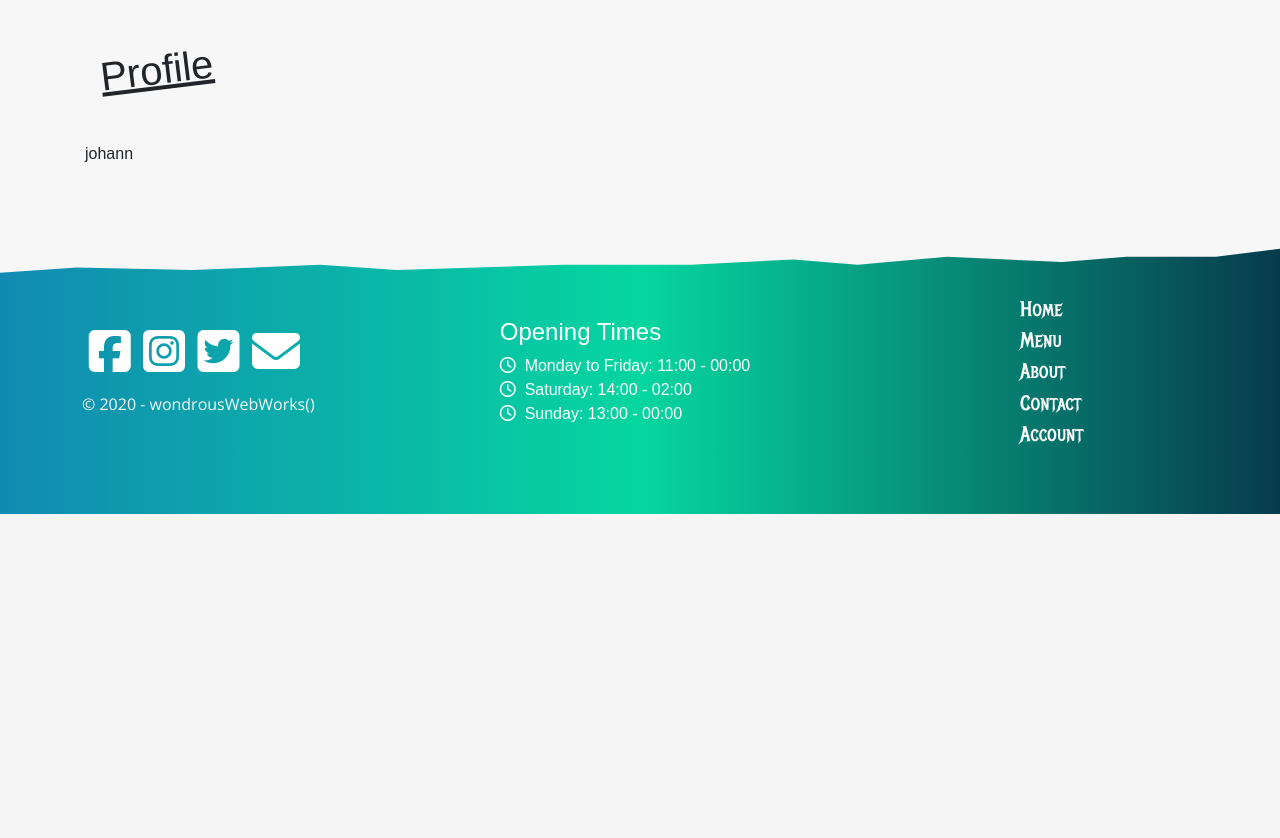
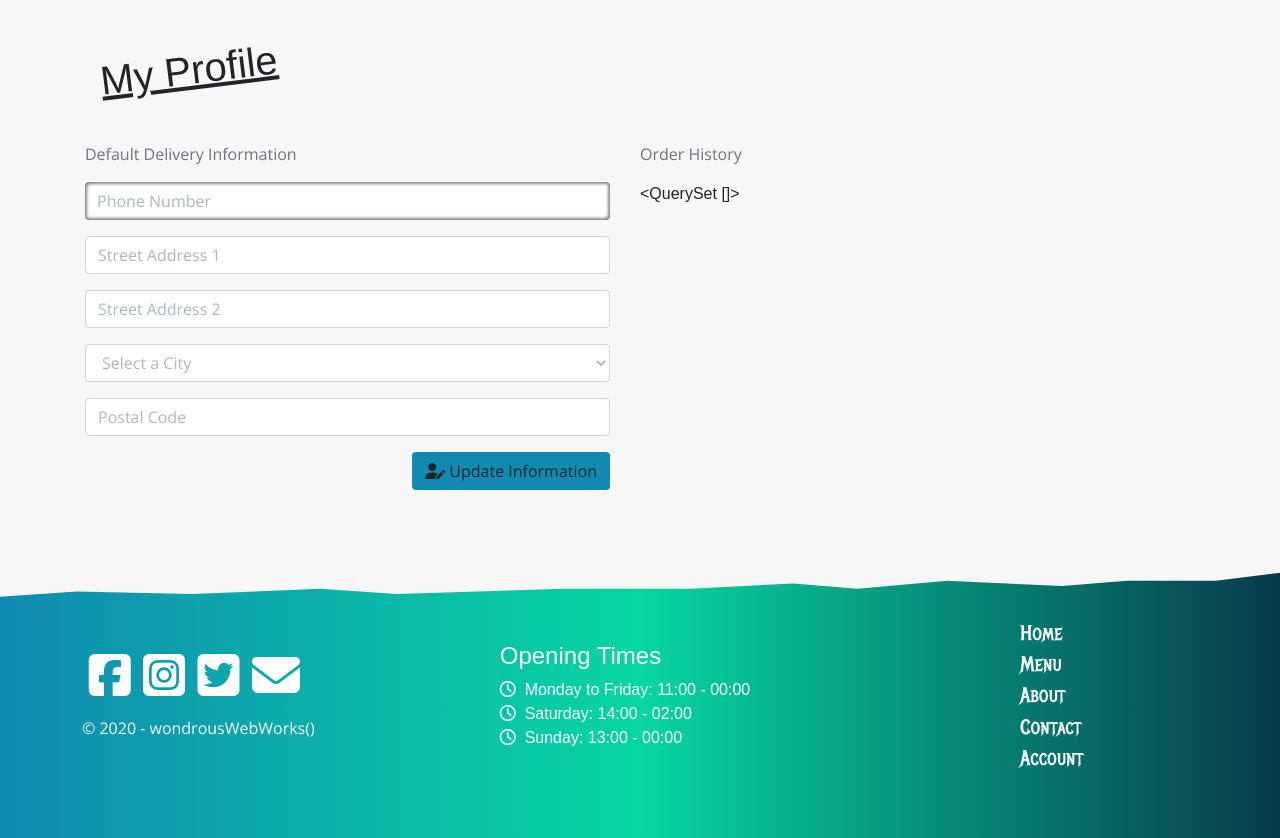
Before and after one commit to wondrousWebWorks/burgersaurus-rex, a Django app: page /profile/ in a window 1280 px wide. Shown: the part 562-1400 px from the top of the page. Before the commit the page ends 1076 px from the top, so only its background shows below. Run offline with Django 3.2, Linux system fonts and the light colour scheme; a user stored in the database is signed in; data comes from the database, SQL or seed files in the repository; both versions use the stored data as it was after the commit; some libraries are stand-ins or nearby versions; some web fonts are replaced.

Commit message:
Updated profile view and template, added UserProfile form and ajusted form styling

```diff
--- /dev/null
+++ b/profiles/forms.py
@@ -0,0 +1,41 @@
+from django import forms
+from .models import UserProfile
+
+CITIES = [
+    ('', 'Select a City'),
+    ('Cork', 'Cork'),
+    ('Dublin', 'Dublin'),
+    ('Galway', 'Galway'),
+    ('Limerick', 'Limerick'),
+    ('Waterford', 'Waterford')
+]
+
+class UserProfileForm(forms.ModelForm):
+    class Meta:
+        model = UserProfile
+        exclude = ('user',)
+
+    def __init__(self, *args, **kwargs):
+        """
+        Add placeholders, set autofocus on first field and remove labels
+        """
+        super().__init__(*args, **kwargs)
+        placeholders = {
+            'default_phone_number': 'Phone Number',
+            'default_street_address1': 'Street Address 1',
+            'default_street_address2': 'Street Address 2',
+            'default_town_or_city': 'City',
+            'default_postcode': 'Postal Code',
+        }
+
+        self.fields['default_phone_number'].widget.attrs['autofocus'] = True
+        self.fields['default_town_or_city'] = forms.ChoiceField(choices=CITIES)
+        for field in self.fields:
+            if field != 'default_town_or_city':
+                if self.fields[field].required:
+                    placeholder = f'* {placeholders[field]}'
+                else:
+                    placeholder = placeholders[field]
+                self.fields[field].widget.attrs['placeholder'] = placeholder
+            self.fields[field].label = False
+            self.fields[field].widget.attrs['class'] = 'profile-form-input'
--- a/profiles/models.py
+++ b/profiles/models.py
@@ -11,10 +11,10 @@
     """
     user = models.OneToOneField(User, on_delete=models.CASCADE)
     default_phone_number = models.CharField(max_length=20, null=True, blank=True)
-    default_postcode = models.CharField(max_length=20, null=True, blank=True)
-    default_town_or_city = models.CharField(max_length=40, null=True, blank=True)
     default_street_address1 = models.CharField(max_length=80, null=True, blank=True)
     default_street_address2 = models.CharField(max_length=80, null=True, blank=True)
+    default_town_or_city = models.CharField(max_length=40, null=True, blank=True)
+    default_postcode = models.CharField(max_length=20, null=True, blank=True)
 
     def __str__(self):
         return self.user.username
--- a/profiles/templates/profiles/profile.html
+++ b/profiles/templates/profiles/profile.html
@@ -14,9 +14,22 @@
 <div class="container">
     <div class="row mx-auto">
         <div class="col-12">
-            <h1 class="my-5 d-inline-block page-heading">Profile</h1>
+            <h1 class="my-5 d-inline-block page-heading">My Profile</h1>
         </div>
     </div>
-    {{ profile }}
+    <div class="row">
+        <div class="col-12 col-lg-6">
+            <p class="text-muted">Default Delivery Information</p>
+            <form id="update-profile-form" action="{% url 'profile' %}" method="POST">
+                {% csrf_token %}
+                {{ form|crispy }}
+                <button class="btn custom-button-2 float-right"><i class="fas fa-user-edit"></i>  Update Information</button>
+            </form>
+        </div>
+        <div class="col-12 col-lg-6">
+            <p class="text-muted">Order History</p>
+            {{ orders }}
+        </div>
+    </div>
 </div>
 {% endblock %}
--- a/profiles/views.py
+++ b/profiles/views.py
@@ -1,15 +1,26 @@
 from django.shortcuts import get_object_or_404, render
+from django.contrib import messages
 
 from .models import UserProfile
+from .forms import UserProfileForm
 
 
 def profile(request):
     """ Display the user's profile. """
     user_profile = get_object_or_404(UserProfile, user=request.user)
 
+    if request.method == 'POST':
+        form = UserProfileForm(request.POST, instance=user_profile)
+        if form.is_valid():
+            form.save()
+            messages.success(request, 'Successfully updated profile!')
+
+    form = UserProfileForm(instance=user_profile)
+    orders = user_profile.orders.all()
     template = 'profiles/profile.html'
     context = {
-        'profile': user_profile
+        'form': form,
+        'orders': orders
     }
 
     return render(request, template, context)
--- a/static/scss/base.scss
+++ b/static/scss/base.scss
@@ -466,8 +466,7 @@
         color: #aab7c4 !important;
     }
 
-    input[type=checkbox]
-{
+    input[type=checkbox] {
         -ms-transform: scale(1.5);
         -moz-transform: scale(1.5);
         -webkit-transform: scale(1.5);
@@ -588,6 +587,32 @@
     }
 }
 
+.profile-form-input {
+    font-family: 'Open Sans', sans-serif;
+}
+
+.profile-form-input:focus,
+.profile-form-input:active {
+    border: none !important;
+    box-shadow:  inset 2px 2px 3px #888,
+                 inset -2px -2px 3px #888;
+}
+
+.profile-form-input::placeholder {
+    color: #aab7c4;
+}
+
+select,
+select option {
+    font-family: "Open Sans", sans-serif;
+    color: #000;
+}
+
+select:invalid,
+select option[value=""] {
+    color: #aab7c4 !important;
+}
+
 .custom-button-1 {
     background-color: rgba(var(--secondary-color), 1);
     font-family: "Open Sans", sans-serif;
```
Also changed, not shown: db.sqlite3, static/css/base.css. Lines whose indentation alone changed are shown as unchanged.
